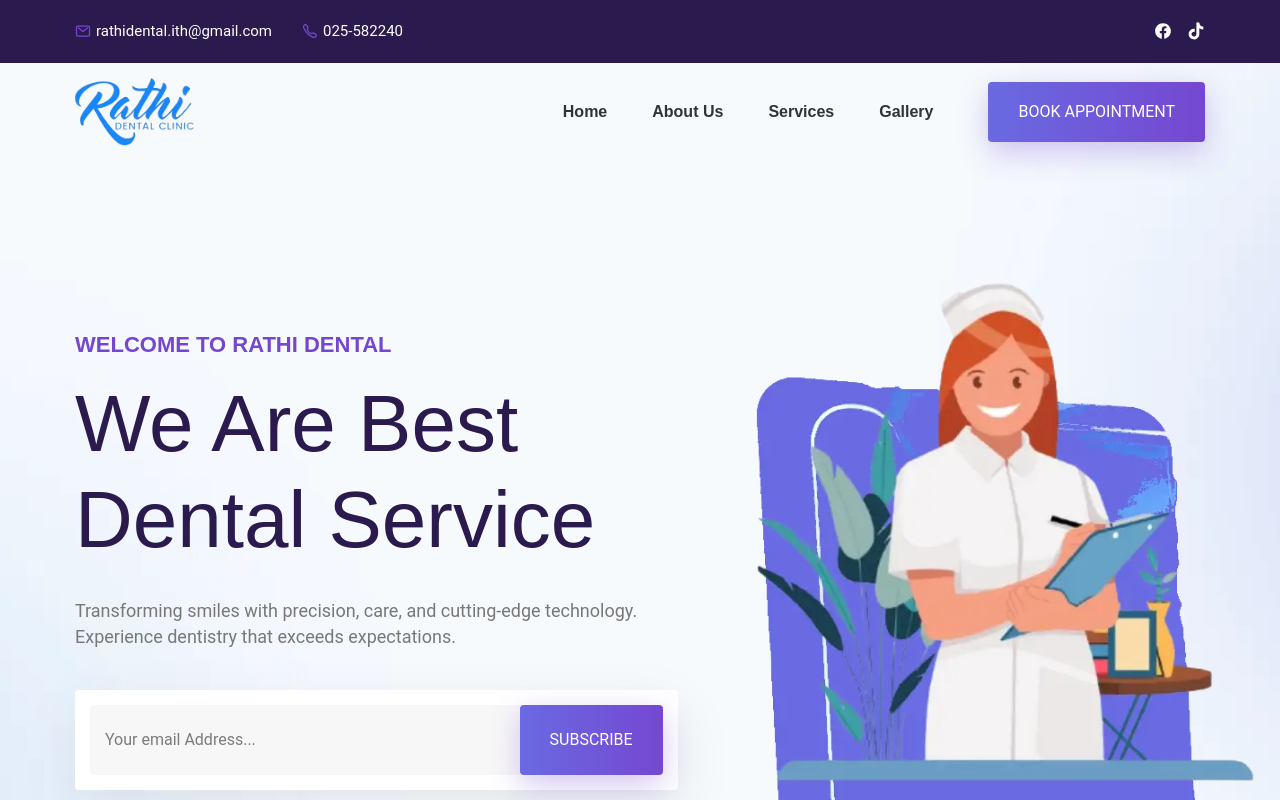
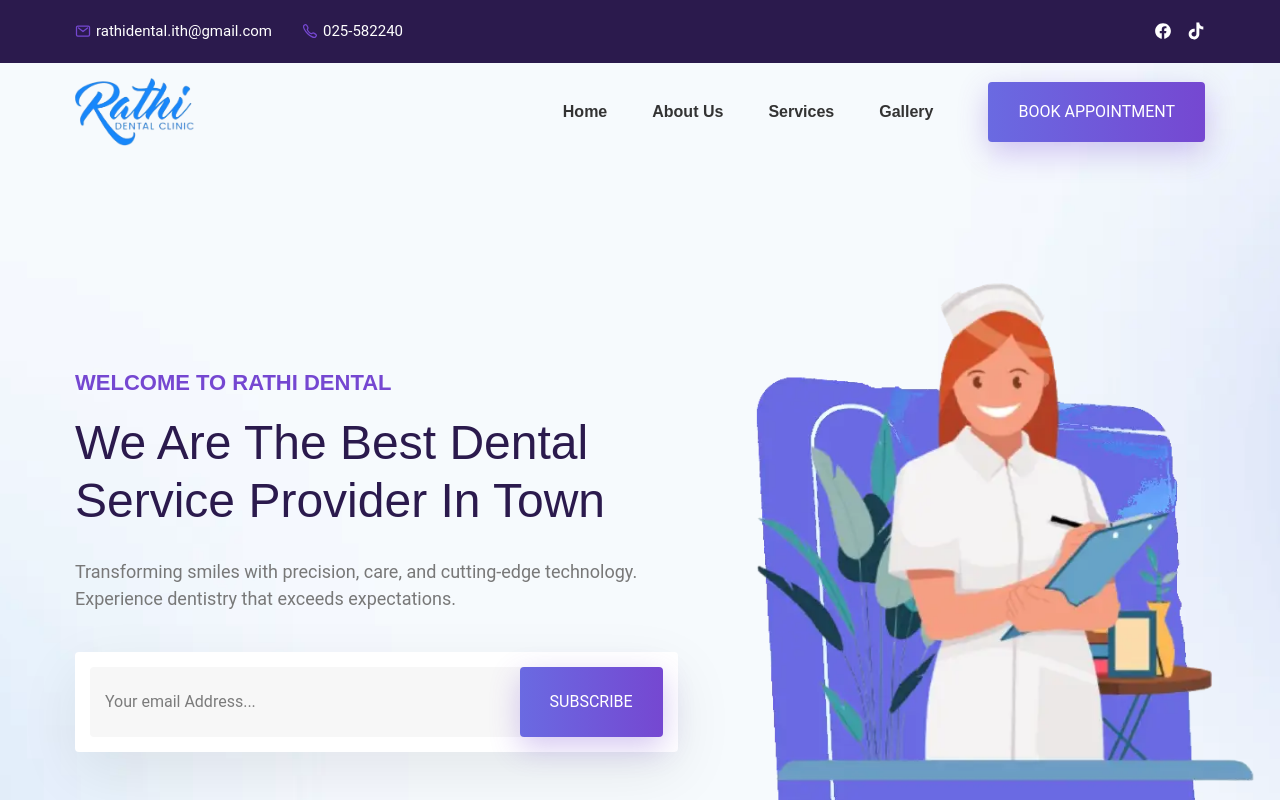
Before and after one commit to chyroshan066/rathi-dental, a Next.js app: page / in a window 1280 px wide. Shown: the top 800 px of the page. Built offline with nearby package versions, Linux system fonts and the light colour scheme.

Commit message:
feat(ui): updated hero and cta section mistakes

```diff
--- a/src/app/globals.css
+++ b/src/app/globals.css
@@ -198,7 +198,8 @@
   }
   .h1,
   .h2,
-  .h3 {
+  .h3,
+  .h25 {
     font-family: var(--fontFamily-poppins);
     line-height: 1.2;
   }
@@ -212,6 +213,10 @@
   }
   .h2 {
     font-size: var(--fontSize-1);
+  }
+  .h25 {
+    color: var(--deep-purple-1);
+    font-size: var(--fontSize-3);
   }
   .h3 {
     font-size: var(--fontSize-5);
--- a/src/components/CallToAction.tsx
+++ b/src/components/CallToAction.tsx
@@ -21,7 +21,7 @@ export const CallToAction = memo(() => (
             </figure>
 
             <div className="cta-content">
-                <p className="section-subtitle">Book Dentail Appointment</p>
+                <p className="section-subtitle">Book Dental Appointment</p>
                 <h2 className="h2 section-title">We Are open And Welcoming Patients</h2>
 
                 <Button
--- a/src/components/Hero.tsx
+++ b/src/components/Hero.tsx
@@ -124,7 +124,8 @@ export const Hero = memo(() => {
             <div className="custom-container">
                 <div className="hero-content">
                     <p className="section-subtitle">Welcome To Rathi Dental</p>
-                    <h1 className="h1 hero-title">We Are Best Dental Service</h1>
+                    <h1 className="h25 hero-title">We Are The Best Dental Service Provider In Town</h1>
+                    {/* <h1 className="h1 hero-title">We Are Best Dental Service</h1> */}
                     <p className="hero-text">
                         Transforming smiles with precision, care, and cutting-edge technology. Experience dentistry that exceeds expectations.
                     </p>
```
